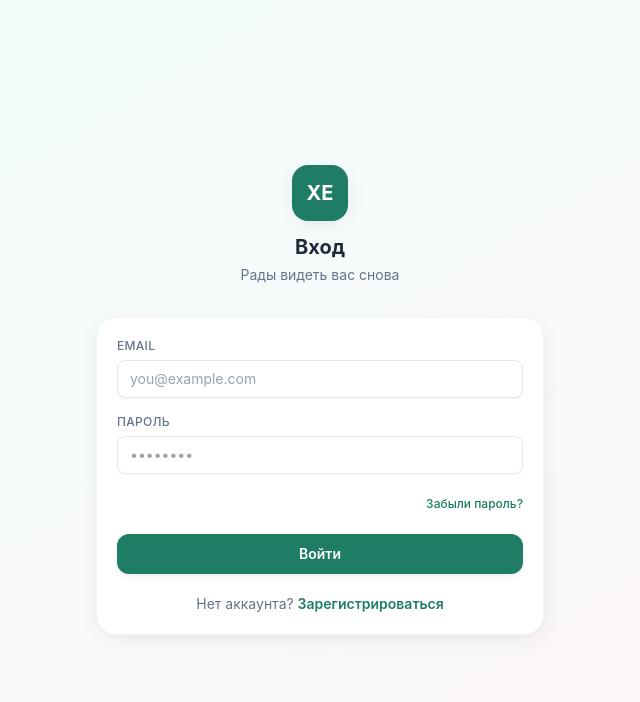
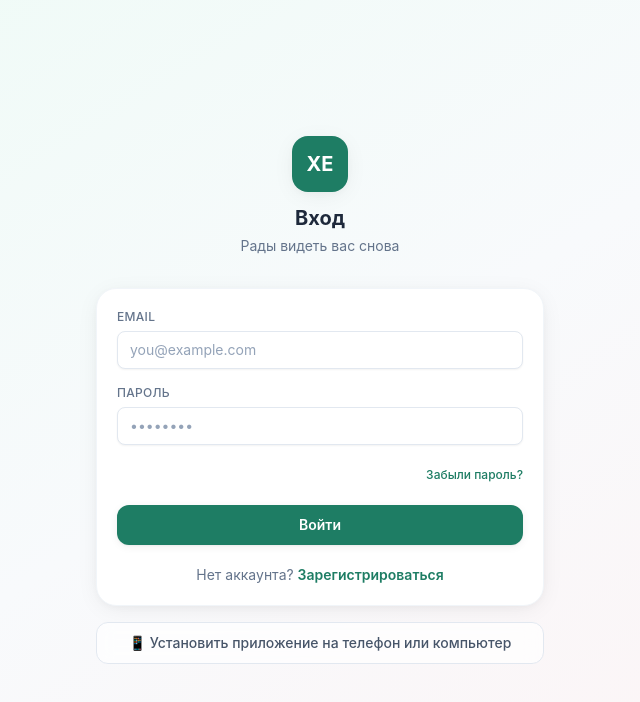
Before and after one commit to artemmarusic-del/-, a React (Vite) app in the folder client/: page /login in a window 1280 px wide. Shown: the top 702 px of the page, without its empty margins (320-960 px from the left). Built offline with nearby package versions, Linux system fonts and the light colour scheme; no server answers.

Commit message:
Ссылка на установку приложения прямо на экране входа

```diff
--- a/client/src/components/AuthLayout.tsx
+++ b/client/src/components/AuthLayout.tsx
@@ -1,8 +1,11 @@
 import { ReactNode } from "react";
+import { Link, useLocation } from "react-router-dom";
 
 export default function AuthLayout({ title, subtitle, children }: { title: string; subtitle?: string; children: ReactNode }) {
+  const { pathname } = useLocation();
+
   return (
-    <div className="flex min-h-screen items-center justify-center bg-gradient-to-br from-brand-50 via-slate-50 to-accent-50 px-4 dark:from-slate-950 dark:via-slate-950 dark:to-slate-950">
+    <div className="flex min-h-screen items-center justify-center bg-gradient-to-br from-brand-50 via-slate-50 to-accent-50 px-4 py-8 dark:from-slate-950 dark:via-slate-950 dark:to-slate-950">
       <div className="w-full max-w-md">
         <div className="mb-8 flex flex-col items-center gap-3">
           <div className="flex h-14 w-14 items-center justify-center rounded-2xl bg-brand-600 text-xl font-bold text-white shadow-card">
@@ -14,6 +17,16 @@
           </div>
         </div>
         <div className="card">{children}</div>
+
+        {/* Чтобы новый пользователь мог поставить приложение, не заходя в аккаунт */}
+        {pathname !== "/downloads" && (
+          <Link
+            to="/downloads"
+            className="mt-4 flex items-center justify-center gap-2 rounded-xl border border-slate-200 bg-white/70 px-4 py-2.5 text-sm font-medium text-slate-600 backdrop-blur transition hover:border-brand-300 hover:text-brand-700 dark:border-slate-700 dark:bg-slate-900/60 dark:text-slate-300"
+          >
+            📱 Установить приложение на телефон или компьютер
+          </Link>
+        )}
       </div>
     </div>
   );
```
